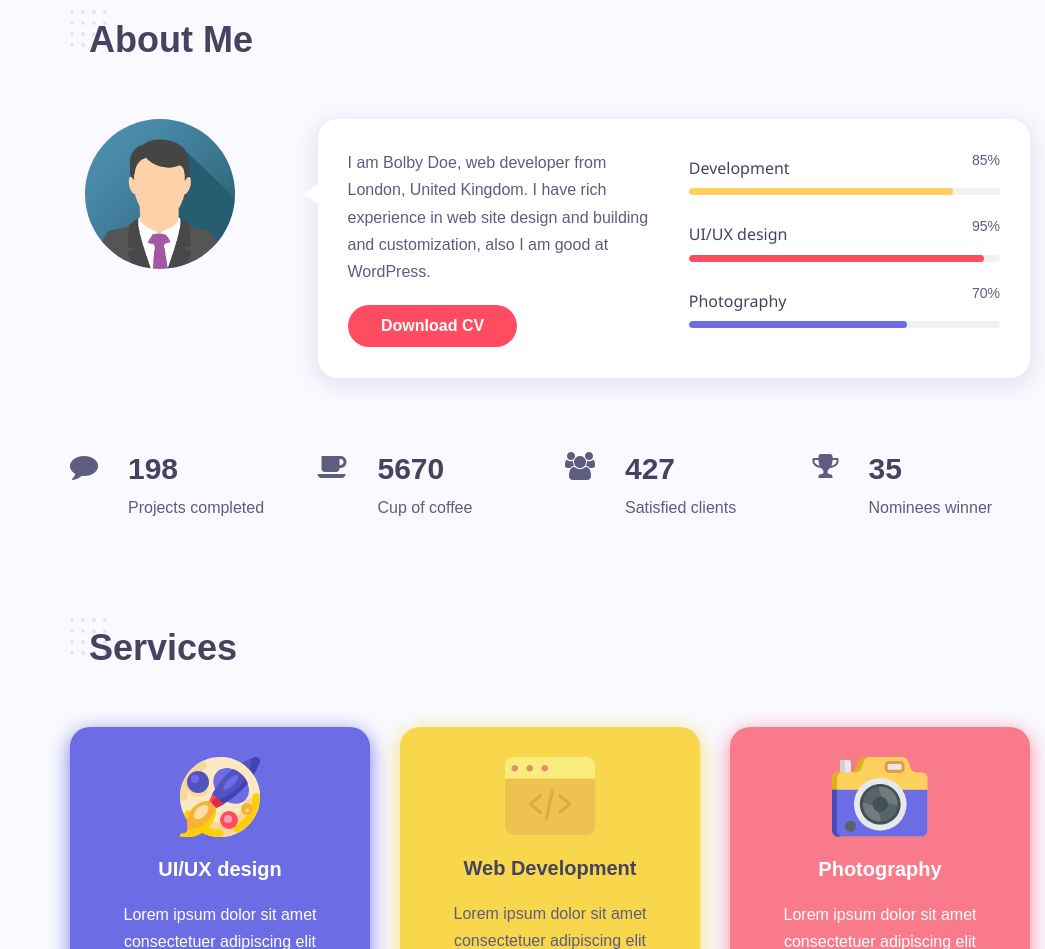
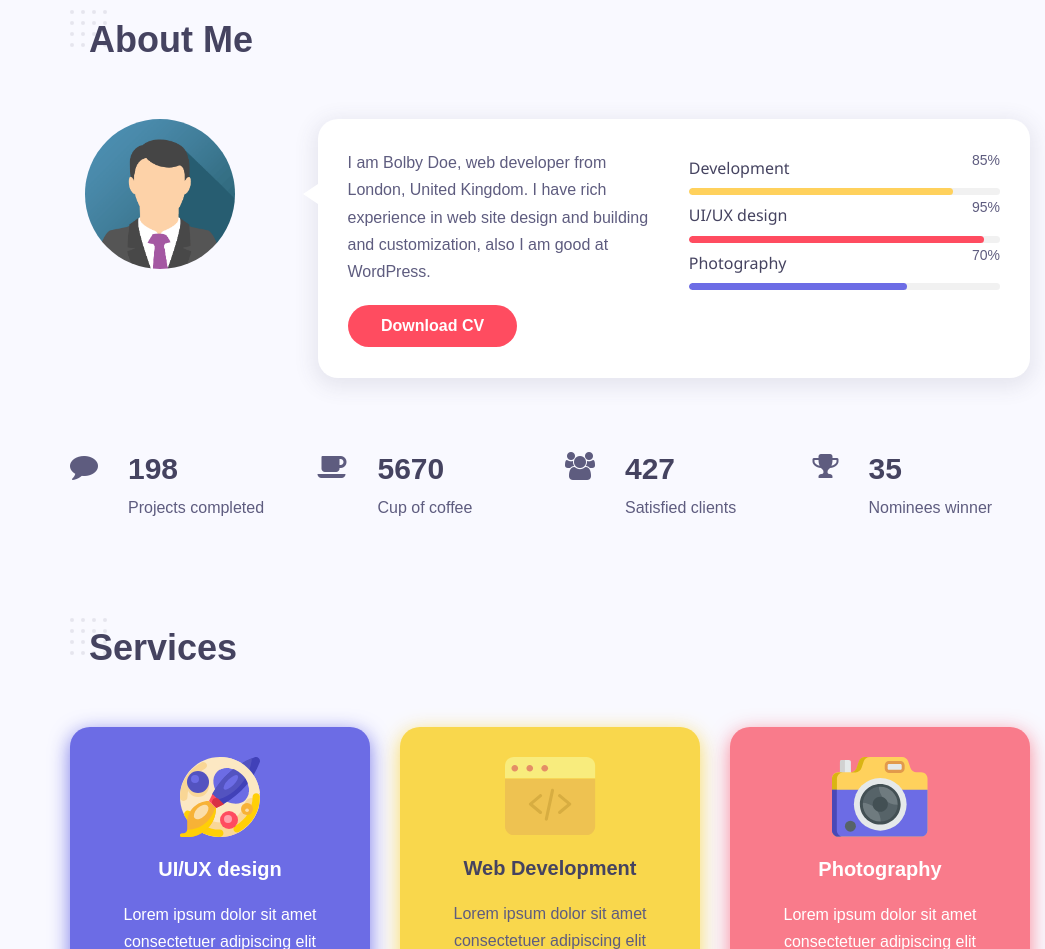
Before and after one commit to sudammondal/bolby, a plain HTML site: page index.html in a window 1280 px wide. Shown: the part 832-1781 px from the top of the page, without its empty margins (235-1280 px from the left). Drawn offline with nearby package versions, Linux system fonts and the light colour scheme; some packages are replaced by stand-ins of ours; a script that the page names is missing.

Commit message:
Update style.css

```diff
--- a/assets/css/style.css
+++ b/assets/css/style.css
@@ -429,7 +429,7 @@ button.mfp-close:hover {
   top: 20%;
 }
 .about_worp .about_cv .progress_bar {
-  margin-bottom: 20px;
+  margin-bottom: 1px;
 }
 .about_worp .about_cv .progress_bar .progreg_mains {
   display: flex;
```
